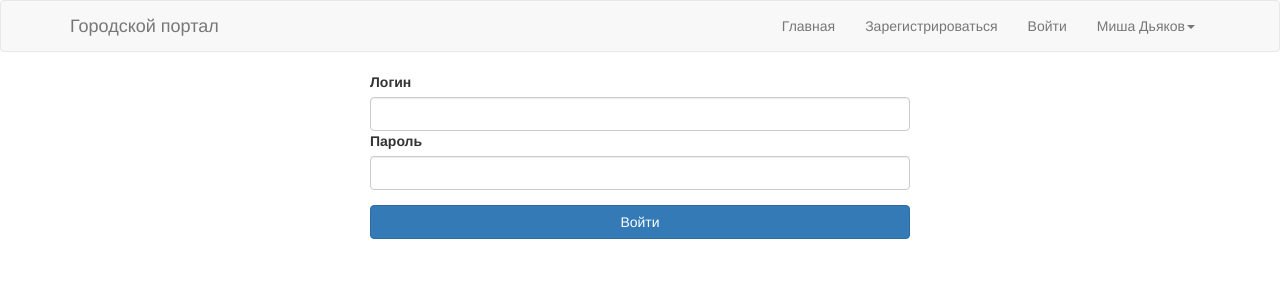
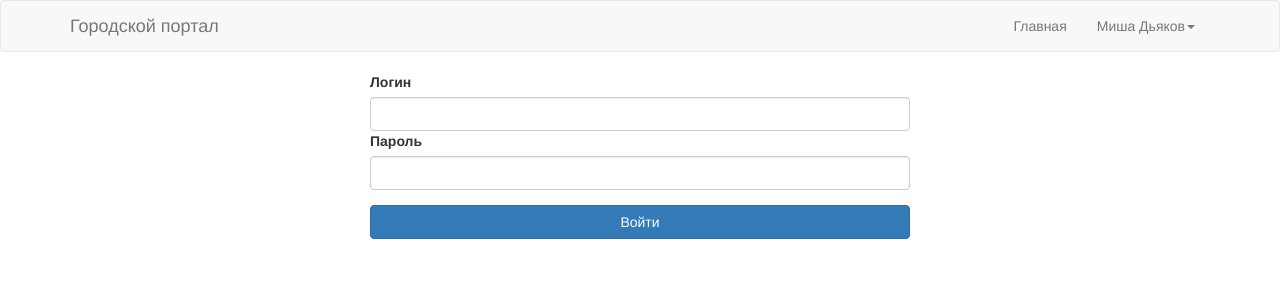
Before and after one commit to Diaker/cityportal, a PHP site: page /login.php in a window 1280 px wide. Shown: the top 300 px of the page. Run offline with PHP 8.4, Linux system fonts and the light colour scheme; the visitor is signed in with stand-in values (Sample User, id 1); data comes from the database, SQL or seed files in the repository.

Commit message:
removed login and singin button when logged in

```diff
--- a/navbar.php
+++ b/navbar.php
@@ -48,8 +48,6 @@
         <div class="collapse navbar-collapse" id="bs-example-navbar-collapse-1">
             <ul class="nav navbar-nav navbar-right">
                 <li><a href="/">Главная</a></li>
-                <li><a href="register.php">Зарегистрироваться</a></li>
-                <li><a href="login.php">Войти</a></li>
                        <?
                        	if ($user) {
                             echo '<li class="dropdown">
@@ -66,7 +64,10 @@
                         <li><a href="/php/logout.php">Выход</a></li>
                     </ul></a>
                 </li>';
-                       	}
+                       	} else {
+                            echo '<li><a href="register.php">Зарегистрироваться</a></li>
+                <li><a href="login.php">Войти</a></li>';
+                        }
                        ?>
             </ul>
         </div><!-- /.navbar-collapse -->
```
